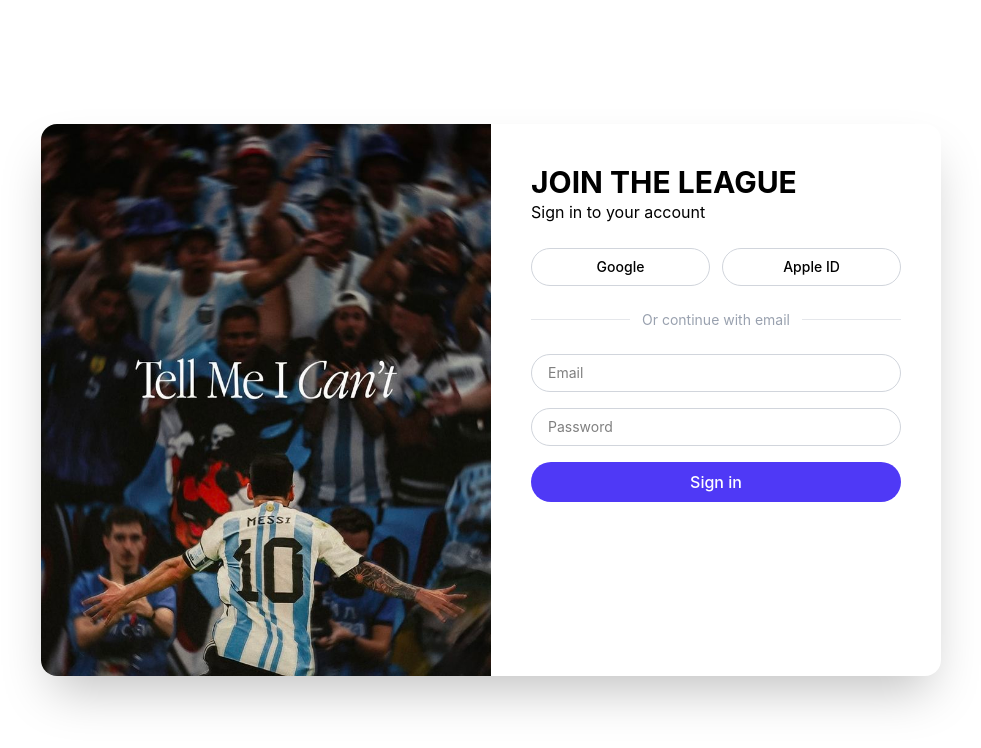
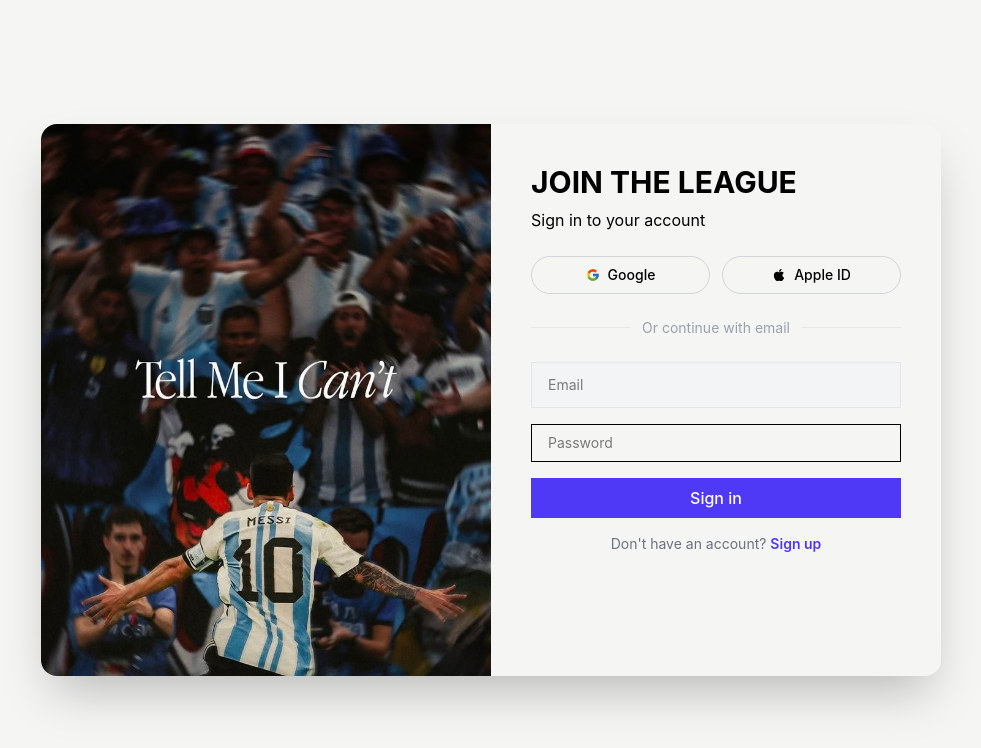
Before and after one commit to gajmerK11/futsal-booking-system, a React app in the folder frontend/: page / in a window 1280 px wide. Shown: the top 748 px of the page, without its empty margins (149-1130 px from the left). Built offline with nearby package versions, Linux system fonts and the light colour scheme; the HTML template or start-up script is replaced by a standard one.

Commit message:
login form styling

```diff
--- a/frontend/package.json
+++ b/frontend/package.json
@@ -13,6 +13,7 @@
     "@tailwindcss/vite": "^4.3.0",
     "react": "^19.2.6",
     "react-dom": "^19.2.6",
+    "react-icons": "^5.6.0",
     "tailwindcss": "^4.3.0"
   },
   "devDependencies": {
--- a/frontend/src/components/Login.jsx
+++ b/frontend/src/components/Login.jsx
@@ -1,8 +1,10 @@
 import leftSideImage from "../assets/login.jpg";
+import { FcGoogle } from "react-icons/fc";
+import { FaApple } from "react-icons/fa";
 
 function Login() {
   return (
-    <div className="min-h-screen flex items-center justify-center">
+    <div className="min-h-screen flex items-center justify-center bg-stone-100">
       <div className="flex rounded-2xl shadow-2xl overflow-hidden w-[900px]">
         {/* Left side image */}
         <div className="w-1/2">
@@ -15,14 +17,22 @@ function Login() {
         {/* Right side form */}
         <div className="w-1/2 p-10">
           <h2 className="text-3xl font-bold">JOIN THE LEAGUE</h2>
-          <p>Sign in to your account</p>
+          <p className="mt-2">Sign in to your account</p>
           {/* OAuth buttons */}
           <div className="flex gap-3 mt-6">
             <button className="flex items-center justify-center gap-2 border border-gray-300 rounded-full px-4 py-2 w-full text-sm font-medium hover:bg-gray-50 hover:border-indigo-500 transition-colors cursor-pointer relative group">
+              <FcGoogle />
               Google
+              <span className="absolute -top-6  left-1/2 -translate-x-1/2 bg-gray-800 text-white text-xs px-2 py-1 rounded opacity-0 group-hover:opacity-100 transition-opacity whitespace-nowrap">
+                Coming Soon
+              </span>
             </button>
             <button className="flex items-center justify-center gap-2 border border-gray-300 rounded-full px-4 py-2 w-full text-sm font-medium hover:bg-gray-50 hover:border-indigo-500 transition-colors cursor-pointer relative group">
+              <FaApple />
               Apple ID
+              <span className="absolute -top-6 left-1/2 -translate-x-1/2 bg-gray-800 text-white text-xs px-2 py-1 rounded opacity-0 group-hover:opacity-100 transition-opacity whitespace-nowrap">
+                Coming Soon
+              </span>
             </button>
           </div>
           {/* 'Or continue with email' part */}
@@ -38,20 +48,27 @@ function Login() {
             <input
               type="email"
               placeholder="Email"
-              className="border border-gray-300 rounded-full px-4 py-2 text-sm outline-none focus:border-indigo-500 transition-colors"
+              className="w-full bg-gray-100 border border-gray-200 px-4 py-3 text-sm outline-none focus:border-indigo-500 transition-colors"
             />
             <input
               type="password"
               placeholder="Password"
-              className="border border-gray-300 rounded-full px-4 py-2 text-sm outline-none focus:border-indigo-500 transition-colors"
+              className="border px-4 py-2 text-sm outline-none focus:border-indigo-500 transition-colors"
             />
             <button
               type="submit"
-              className="w-full bg-indigo-600 text-white py-2 rounded-full font-medium hover:bg-indigo-700 transition-colors cursor-pointer"
+              className="w-full bg-indigo-600 text-white py-2 font-medium hover:bg-indigo-700 transition-colors cursor-pointer"
             >
               Sign in
             </button>
           </form>
+          {/* 'Don't have account' part */}
+          <p className="text-sm text-center text-gray-500 mt-4">
+            Don't have an account?{" "}
+            <span className="text-indigo-600 font-semibold cursor-pointer">
+              Sign up
+            </span>
+          </p>
         </div>
       </div>
     </div>
```
Also changed, not shown: 1 other file (tests, documents, lock files or other folders).
